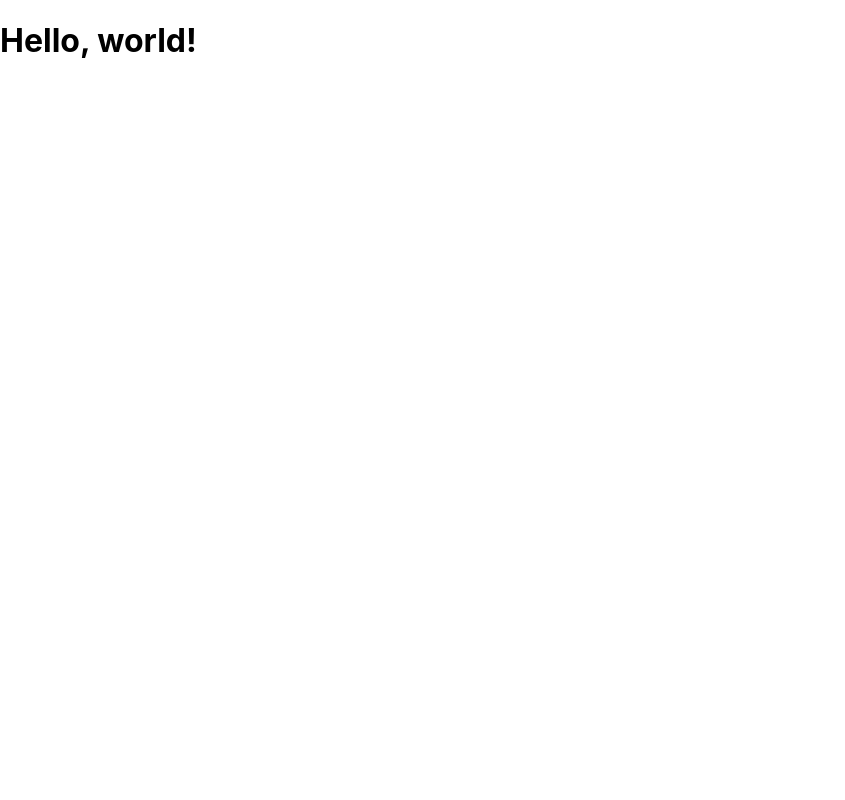
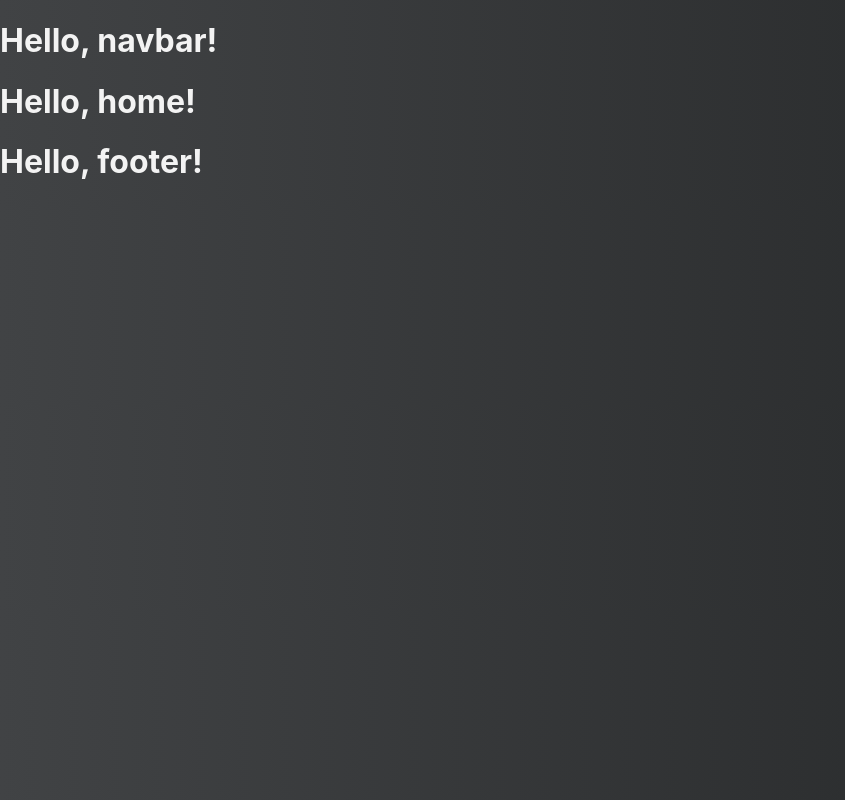
Before and after one commit to JusticeDunn/portfolio_website, a React (Create React App) app: page / in a window 1280 px wide. Shown: the whole page, without its empty margins (0-845 px from the left). Built offline with nearby package versions, Linux system fonts and the light colour scheme.

Commit message:
Prepare navbar and footer components

```diff
--- a/package.json
+++ b/package.json
@@ -9,9 +9,11 @@
     "@types/jest": "^26.0.15",
     "@types/node": "^12.0.0",
     "@types/react": "^17.0.2",
+    "@types/react-bootstrap": "^0.32.25",
     "@types/react-dom": "^17.0.0",
     "@types/react-router-dom": "^5.1.7",
     "react": "^17.0.1",
+    "react-bootstrap": "^1.5.0",
     "react-dom": "^17.0.1",
     "react-router-dom": "^5.2.0",
     "react-scripts": "4.0.3",
--- a/src/App.tsx
+++ b/src/App.tsx
@@ -1,16 +1,20 @@
 import React from 'react';
 import { BrowserRouter as Router, Switch, Route } from "react-router-dom";
 import Home from "./scenes/homePage/Home.jsx";
+import NavBar from './components/navbar/navbar.jsx';
+import Footer from './components/footer/footer.jsx';
 
 function App() {
   return (
     <Router>
       <div className="App">
+        <NavBar />
         <Switch>
           <Route path="/" component={Home} exact>
             <Home />
           </Route>
         </Switch>
+        <Footer />
       </div>
     </Router>
   );
--- a/src/components/footer/footer.jsx
+++ b/src/components/footer/footer.jsx
@@ -0,0 +1,10 @@
+import React, { Component } from "react";
+import { Link } from "react-router-dom";
+
+import "./footer.css";
+
+export default class Footer extends Component {
+  render() {
+    return <h1>Hello, footer!</h1>;
+  }
+}
--- a/src/components/navbar/navbar.jsx
+++ b/src/components/navbar/navbar.jsx
@@ -0,0 +1,11 @@
+import React, { Component } from "react";
+import { Navbar, Nav, NavDropdown, NavItem } from "react-bootstrap";
+import { Link } from "react-router-dom";
+
+import "./navbar.css";
+
+export default class NavBar extends Component {
+  render() {
+    return <h1>Hello, navbar!</h1>;
+  }
+}
--- a/src/index.css
+++ b/src/index.css
@@ -1,4 +1,8 @@
 body {
+  background: #232526;  /* fallback for old browsers */
+  background: -webkit-linear-gradient(to right, #414345, #232526);  /* Chrome 10-25, Safari 5.1-6 */
+  background: linear-gradient(to right, #414345, #232526); /* W3C, IE 10+/ Edge, Firefox 16+, Chrome 26+, Opera 12+, Safari 7+ */
+  color: rgb(243, 243, 243);
   margin: 0;
   font-family: -apple-system, BlinkMacSystemFont, 'Segoe UI', 'Roboto', 'Oxygen',
     'Ubuntu', 'Cantarell', 'Fira Sans', 'Droid Sans', 'Helvetica Neue',
--- a/src/scenes/homePage/Home.jsx
+++ b/src/scenes/homePage/Home.jsx
@@ -2,6 +2,6 @@ import React, { Component } from "react";
 
 export default class Home extends Component {
   render() {
-    return <h1>Hello, world!</h1>;
+    return <h1>Hello, home!</h1>;
   }
 }
```
Also changed, not shown: 2 other files (tests, documents, lock files or other folders).
